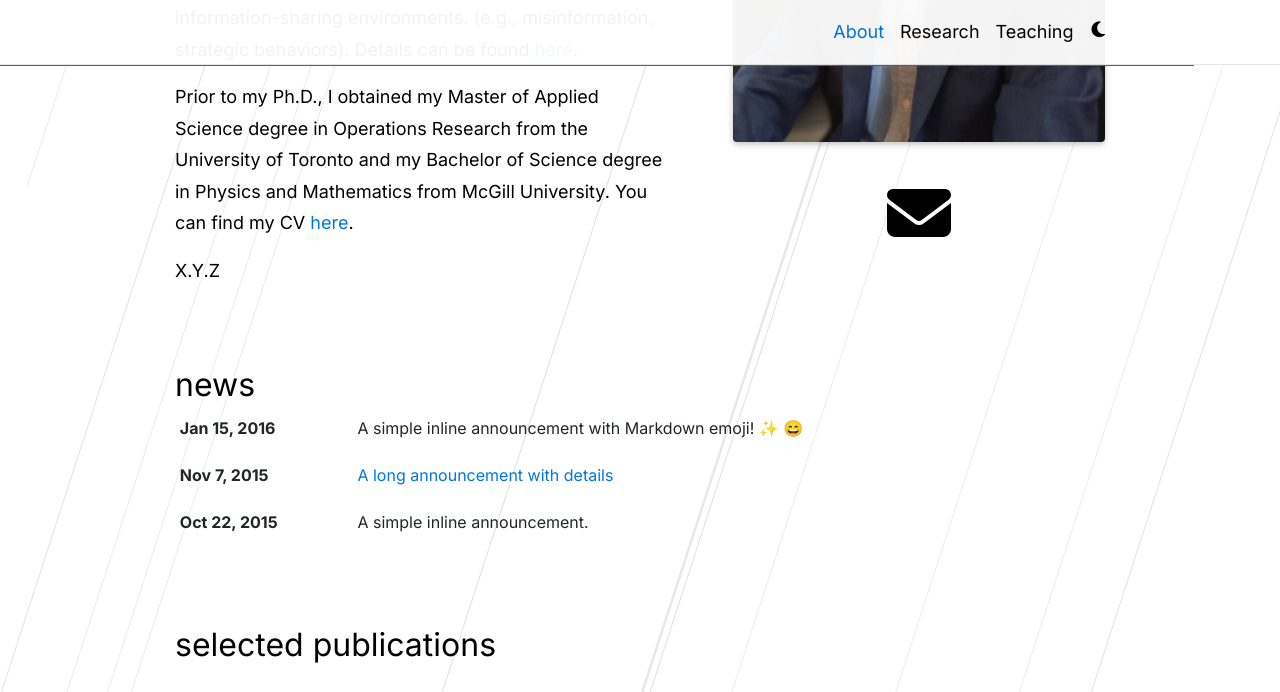
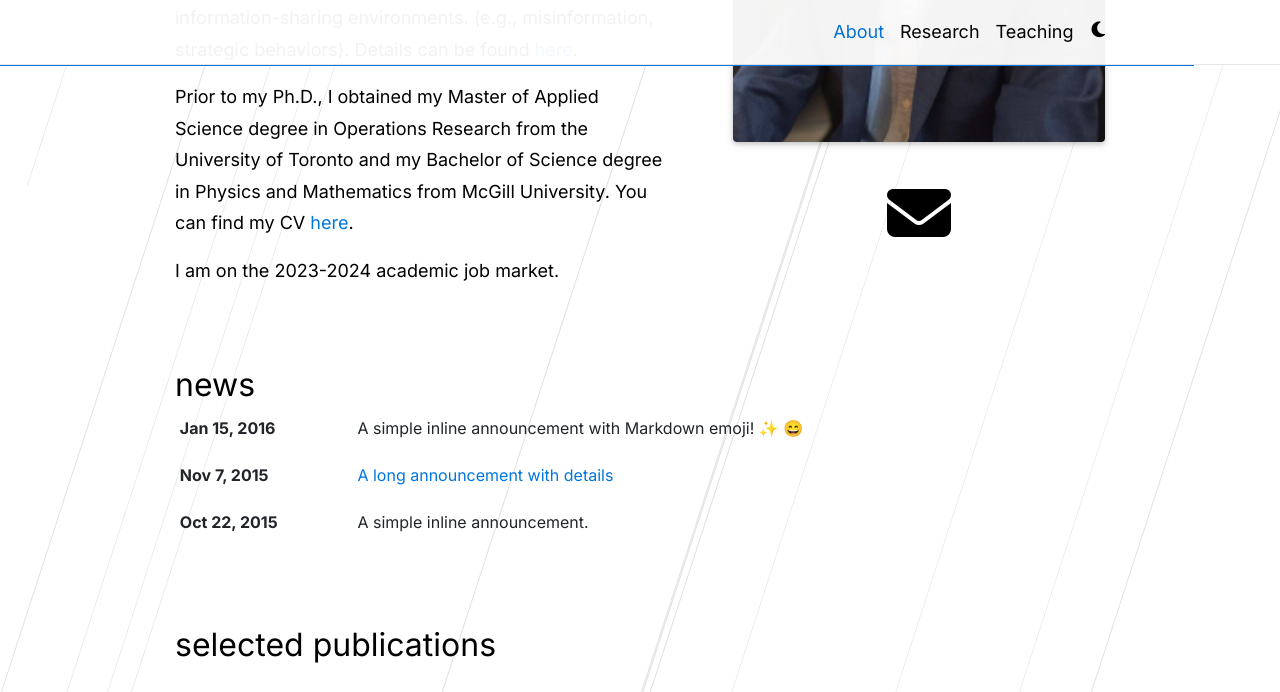
Before and after one commit to xyz2023ca/xyz2023ca.github.io, a Jekyll site: the page built from _pages/about.md, in a window 1280 px wide and 900 px high, scrolled down 586 px, cut to the strip 0-692 px from the top of the window. Built offline with Jekyll 4.4.1, drawn with Linux system fonts in a browser that asks for light colours; full-size pictures stand in for the smaller copies a plugin makes; emoji names are drawn with the system emoji font; comment, search, counter and statistics services are not loaded; a style sheet for code colours, icons or effects is not loaded.

Commit message:
Update about.md

```diff
--- a/_pages/about.md
+++ b/_pages/about.md
@@ -31,7 +31,9 @@ I aim to utilize statistical learning and stochastic control methods to address
 Prior to my Ph.D., I obtained my Master of Applied Science degree in Operations Research from the University of Toronto and my Bachelor of Science degree in Physics and Mathematics from McGill University.
 You can find my CV [here](https://xyz2023ca.github.io/assets/pdf/Xinyuan%20Zhang%20CV.pdf).
 
-X.Y.Z
+
+**I am on the 2023-2024 academic job market.**
+
 
 
 
```
